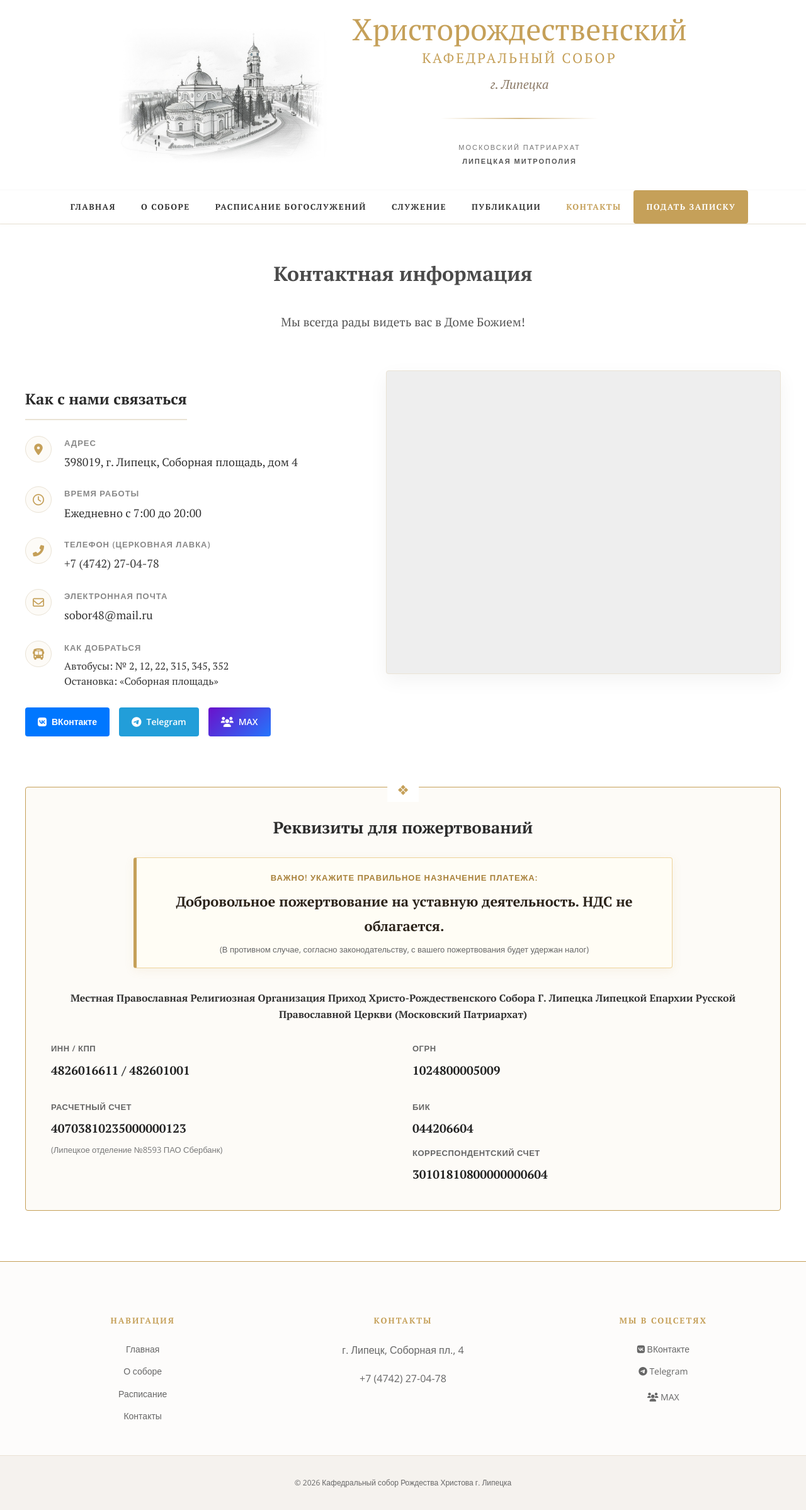
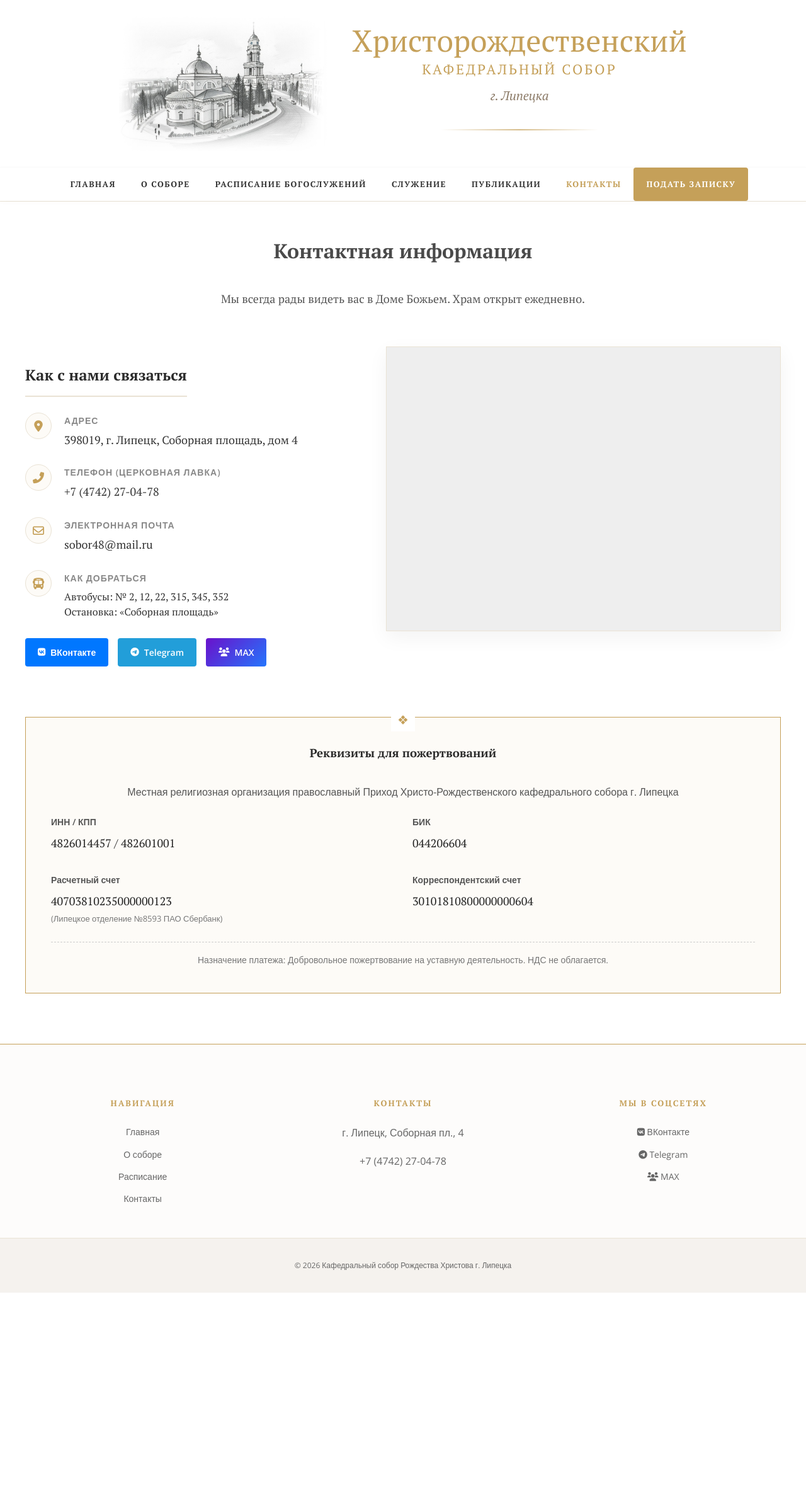
Before and after one commit to Dmitrii048/sobor_Rozhdestva, a Jekyll site: the page contacts/index.html, which Jekyll copies as it is, in a window 1280 px wide. Shown: the whole page at 63% size. Built offline with Jekyll 4.4.1, drawn with Linux system fonts in a browser that asks for light colours; after the commit the page ends 2052 px from its top, so only the background shows below that.

Commit message:
Update index.html

```diff
--- a/contacts/index.html
+++ b/contacts/index.html
@@ -31,7 +31,7 @@
 
         /* Блок с информацией */
         .contact-info-box h3 {
-            font-family: var(--font-serif, 'PT Serif', serif);
+            font-family: 'PT Serif', serif;
             font-size: 24px;
             color: #2C2C2C;
             margin-bottom: 25px;
@@ -49,7 +49,7 @@
             width: 40px;
             height: 40px;
             background-color: #fdfbf7;
-            color: var(--gold, #C5A059);
+            color: #C5A059;
             border: 1px solid #EAE3D5;
             border-radius: 50%;
             display: flex;
@@ -60,16 +60,15 @@
             flex-shrink: 0;
         }
         .contact-text h4 {
-            font-family: var(--font-sans, 'Open Sans', sans-serif);
-            font-size: 13px;
-            font-weight: 700;
+            font-family: 'Open Sans', sans-serif;
+            font-size: 14px;
             text-transform: uppercase;
             color: #888;
             margin: 0 0 5px 0;
             letter-spacing: 1px;
         }
         .contact-text p, .contact-text a {
-            font-family: var(--font-serif, 'PT Serif', serif);
+            font-family: 'PT Serif', serif;
             font-size: 18px;
             color: #333;
             margin: 0;
@@ -77,7 +76,7 @@
             text-decoration: none;
             transition: 0.3s;
         }
-        .contact-text a:hover { color: var(--gold, #C5A059); }
+        .contact-text a:hover { color: #C5A059; }
 
         /* Кнопки соцсетей на странице */
         .social-buttons {
@@ -93,7 +92,7 @@
             border-radius: 4px;
             text-decoration: none;
             color: #fff;
-            font-family: var(--font-sans, 'Open Sans', sans-serif);
+            font-family: 'Open Sans', sans-serif;
             font-size: 14px;
             font-weight: 600;
             transition: 0.3s;
@@ -103,18 +102,16 @@
         .btn-max {
             background: linear-gradient(135deg, #6a11cb 0%, #2575fc 100%);
         }
-        .btn-social:hover { opacity: 0.9; transform: translateY(-2px); box-shadow: 0 5px 15px rgba(0,0,0,0.1); }
-        .btn-social i { margin-right: 8px; font-size: 16px; }
+        .btn-social:hover { opacity: 0.9; transform: translateY(-2px); }
+        .btn-social i { margin-right: 8px; }
 
         /* Карта */
         .map-wrapper {
             position: relative;
-            height: 480px;
+            height: 450px;
             background: #eee;
             border: 1px solid #EAE3D5;
             box-shadow: 0 10px 30px rgba(0,0,0,0.05);
-            border-radius: 4px;
-            overflow: hidden;
         }
         .map-wrapper iframe {
             width: 100%;
@@ -125,60 +122,22 @@
         /* Реквизиты */
         .requisites-section {
             background-color: #fdfbf7;
-            border: 1px solid var(--gold, #C5A059);
+            border: 1px solid #C5A059;
             padding: 40px;
             position: relative;
             margin-bottom: 60px;
-            border-radius: 4px;
         }
         .requisites-section::before {
             content: '❖';
             position: absolute;
-            top: -16px;
+            top: -14px;
             left: 50%;
             transform: translateX(-50%);
             background: #fff;
-            padding: 0 15px;
-            color: var(--gold, #C5A059);
-            font-size: 22px;
+            padding: 0 10px;
+            color: #C5A059;
+            font-size: 20px;
         }
-
-        /* ВАЖНОЕ УВЕДОМЛЕНИЕ О НАЗНАЧЕНИИ ПЛАТЕЖА */
-        .payment-purpose-alert {
-            background-color: #fffdf5;
-            border: 1px solid #eed39a;
-            border-left: 5px solid var(--gold, #C5A059);
-            padding: 20px 25px;
-            margin: 0 auto 35px auto;
-            max-width: 800px;
-            text-align: center;
-            border-radius: 4px;
-            box-shadow: 0 4px 15px rgba(197, 160, 89, 0.1);
-        }
-        .payment-purpose-alert strong {
-            color: #a8813a;
-            font-size: 13px;
-            text-transform: uppercase;
-            letter-spacing: 1px;
-            font-family: var(--font-sans, 'Open Sans', sans-serif);
-            display: block;
-            margin-bottom: 5px;
-        }
-        .payment-purpose-alert span {
-            display: block;
-            font-family: var(--font-serif, 'PT Serif', serif);
-            font-size: 22px;
-            color: #2c241b;
-            font-weight: 700;
-        }
-        .payment-purpose-alert p {
-            font-size: 13px;
-            color: #666;
-            font-family: var(--font-sans, 'Open Sans', sans-serif);
-            margin: 8px 0 0 0;
-            line-height: 1.4;
-        }
-
         .req-grid {
             display: grid;
             grid-template-columns: 1fr 1fr;
@@ -186,27 +145,21 @@
         }
         .req-item strong {
             display: block;
-            color: #666;
-            font-size: 13px;
-            text-transform: uppercase;
-            letter-spacing: 0.5px;
+            color: #555;
+            font-size: 14px;
             margin-bottom: 5px;
-            font-family: var(--font-sans, 'Open Sans', sans-serif);
         }
         .req-item span {
-            font-family: var(--font-serif, 'PT Serif', serif);
-            font-size: 19px;
+            font-family: 'PT Serif', serif;
+            font-size: 18px;
             color: #222;
-            font-weight: 700;
         }
 
         /* Адаптив */
         @media screen and (max-width: 900px) {
-            .contacts-grid { grid-template-columns: 1fr; gap: 40px; }
-            .map-wrapper { height: 350px; order: -1; /* Карта сверху на мобильном */ }
-            .req-grid { grid-template-columns: 1fr; gap: 20px; }
-            .payment-purpose-alert span { font-size: 18px; }
-            .requisites-section { padding: 30px 20px; }
+            .contacts-grid { grid-template-columns: 1fr; gap: 30px; }
+            .map-wrapper { height: 300px; order: -1; /* Карта сверху на мобильном */ }
+            .req-grid { grid-template-columns: 1fr; }
         }
     </style>
 </head>
@@ -229,14 +182,11 @@
                 <h2 class="title-secondary">кафедральный собор</h2>
                 <h3 class="title-sub">г. Липецка</h3>
                 <div class="art-divider"></div>
-                <div class="church-meta">
-                    <p>Московский Патриархат <br> <span>Липецкая митрополия</span></p>
-                </div>
             </div>
         </div>
     </div>
 
-    <button id="menu-toggle" class="mobile-menu-toggle">
+     <button id="menu-toggle" class="mobile-menu-toggle">
         <i class="fas fa-bars"></i> Меню
     </button>
 
@@ -273,8 +223,8 @@
 
     <div class="contacts-intro">
         <h1 class="chapter-title">Контактная информация</h1>
-        <p style="font-family: var(--font-serif, 'PT Serif', serif); font-size: 19px; color: #555;">
-            Мы всегда рады видеть вас в Доме Божием!
+        <p style="font-family: 'PT Serif', serif; font-size: 18px; color: #555;">
+            Мы всегда рады видеть вас в Доме Божьем. Храм открыт ежедневно.
         </p>
     </div>
 
@@ -288,15 +238,6 @@
                 <div class="contact-text">
                     <h4>Адрес</h4>
                     <p>398019, г. Липецк, Соборная площадь, дом 4</p>
-                </div>
-            </div>
-
-            <!-- Добавлено время работы -->
-            <div class="contact-item">
-                <div class="contact-icon"><i class="far fa-clock"></i></div>
-                <div class="contact-text">
-                    <h4>Время работы</h4>
-                    <p>Ежедневно с 7:00 до 20:00</p>
                 </div>
             </div>
 
@@ -332,56 +273,53 @@
                 <a href="https://t.me/Lsobor" target="_blank" class="btn-social btn-tg">
                     <i class="fab fa-telegram-plane"></i> Telegram
                 </a>
+                <!-- Кнопка MAX -->
                 <a href="https://max.ru/join/refQw8YZh7RC1z9hr72iKjy8rI9Kjvi7250J9GkV35Y" target="_blank" class="btn-social btn-max">
                     <i class="fas fa-users"></i> MAX
                 </a>
             </div>
         </div>
 
-        <!-- Правая колонка: ИСПРАВЛЕННАЯ КАРТА (Теперь строго по центру Собора) -->
+        <!-- Правая колонка: Карта -->
         <div class="map-wrapper">
+            <!-- Вставлена карта Липецка (Соборная площадь 4) -->
             <iframe
-                src="https://yandex.ru/map-widget/v1/?ll=39.599216%2C52.605655&mode=whatshere&whatshere%5Bpoint%5D=39.599216%2C52.605655&whatshere%5Bzoom%5D=17&z=17"
-                allowfullscreen="true">
+                src="https://yandex.ru/map-widget/v1/?ll=39.599709%2C52.608339&mode=search&ol=geo&ouri=ymapsbm1%3A%2F%2Fgeo%3Fdata%3DCgg1NjU1MzQ1MRJK0KDQvtGB0YHQuNGPLCDQm9C40L_QtdGG0LosINCh0L7QsdC-0YDQvdCw0Y8g0L_Qu9C-0YnQsNC00YwsIDQgK9CR0YvRgtC-0LLQsNGHKCIsCg30QlRCFf5cSUIB&z=17.09"
+                allowfullscreen="true" style="position:relative;">
             </iframe>
         </div>
     </div>
 
-    <!-- ИСПРАВЛЕННЫЙ БЛОК РЕКВИЗИТОВ -->
+    <!-- Блок реквизитов -->
     <section class="requisites-section">
-        <h3 style="text-align: center; font-family: var(--font-serif, 'PT Serif', serif); margin-top: 0; margin-bottom: 25px; font-size: 26px;">Реквизиты для пожертвований</h3>
+        <h3 style="text-align: center; font-family: 'PT Serif'; margin-top: 0; margin-bottom: 30px;">Реквизиты для пожертвований</h3>
 
-        <!-- Специальный блок для защиты от налогов -->
-        <div class="payment-purpose-alert">
-            <strong>Важно! Укажите правильное назначение платежа:</strong>
-            <span>Добровольное пожертвование на уставную деятельность. НДС не облагается.</span>
-            <p>(В противном случае, согласно законодательству, с вашего пожертвования будет удержан налог)</p>
-        </div>
-
-        <p style="margin-bottom: 30px; color: #333; text-align: center; font-family: var(--font-serif, 'PT Serif', serif); font-size: 16px; font-weight: 700; line-height: 1.6;">
-            Местная Православная Религиозная Организация Приход Христо-Рождественского Собора Г. Липецка Липецкой Епархии Русской Православной Церкви (Московский Патриархат)
+        <p style="margin-bottom: 20px; color: #555; text-align: center;">
+            Местная религиозная организация православный Приход Христо-Рождественского кафедрального собора г. Липецка
         </p>
 
         <div class="req-grid">
             <div class="req-item">
                 <strong>ИНН / КПП</strong>
-                <span>4826016611 / 482601001</span>
+                <span>4826014457 / 482601001</span>
             </div>
             <div class="req-item">
-                <strong>ОГРН</strong>
-                <span>1024800005009</span>
+                <strong>БИК</strong>
+                <span>044206604</span>
             </div>
             <div class="req-item">
                 <strong>Расчетный счет</strong>
                 <span>40703810235000000123</span>
-                <div style="font-size: 13px; color: #777; margin-top: 5px;">(Липецкое отделение №8593 ПАО Сбербанк)</div>
+                <div style="font-size: 13px; color: #777;">(Липецкое отделение №8593 ПАО Сбербанк)</div>
             </div>
             <div class="req-item">
-                <strong>БИК</strong>
-                <span>044206604</span><br>
-                <strong style="margin-top: 10px;">Корреспондентский счет</strong>
+                <strong>Корреспондентский счет</strong>
                 <span>30101810800000000604</span>
             </div>
+        </div>
+
+        <div style="margin-top: 25px; text-align: center; font-size: 14px; color: #777; border-top: 1px dashed #ccc; padding-top: 15px;">
+            Назначение платежа: Добровольное пожертвование на уставную деятельность. НДС не облагается.
         </div>
     </section>
 
@@ -393,7 +331,7 @@
             <h5>Навигация</h5>
             <a href="../index.html">Главная</a>
             <a href="../about/">О соборе</a>
-            <a href="../schedule/">Расписание</a>
+            <a href="../schedule.html">Расписание</a>
             <a href="./">Контакты</a>
         </div>
         <div class="footer-block">
@@ -405,7 +343,8 @@
             <h5>Мы в соцсетях</h5>
             <a href="https://vk.com/sobor48" target="_blank"><i class="fab fa-vk"></i> ВКонтакте</a>
             <a href="https://t.me/Lsobor" target="_blank"><i class="fab fa-telegram-plane"></i> Telegram</a>
-            <a href="https://max.ru/join/refQw8YZh7RC1z9hr72iKjy8rI9Kjvi7250J9GkV35Y" target="_blank" style="margin-top: 5px; display:inline-block;">
+            <!-- Добавлена ссылка MAX в футер -->
+            <a href="https://max.ru/join/refQw8YZh7RC1z9hr72iKjy8rI9Kjvi7250J9GkV35Y" target="_blank">
                 <i class="fas fa-users"></i> MAX
             </a>
         </div>
```
Also changed, not shown: other parts of contacts/index.html (+1 -1 lines).
